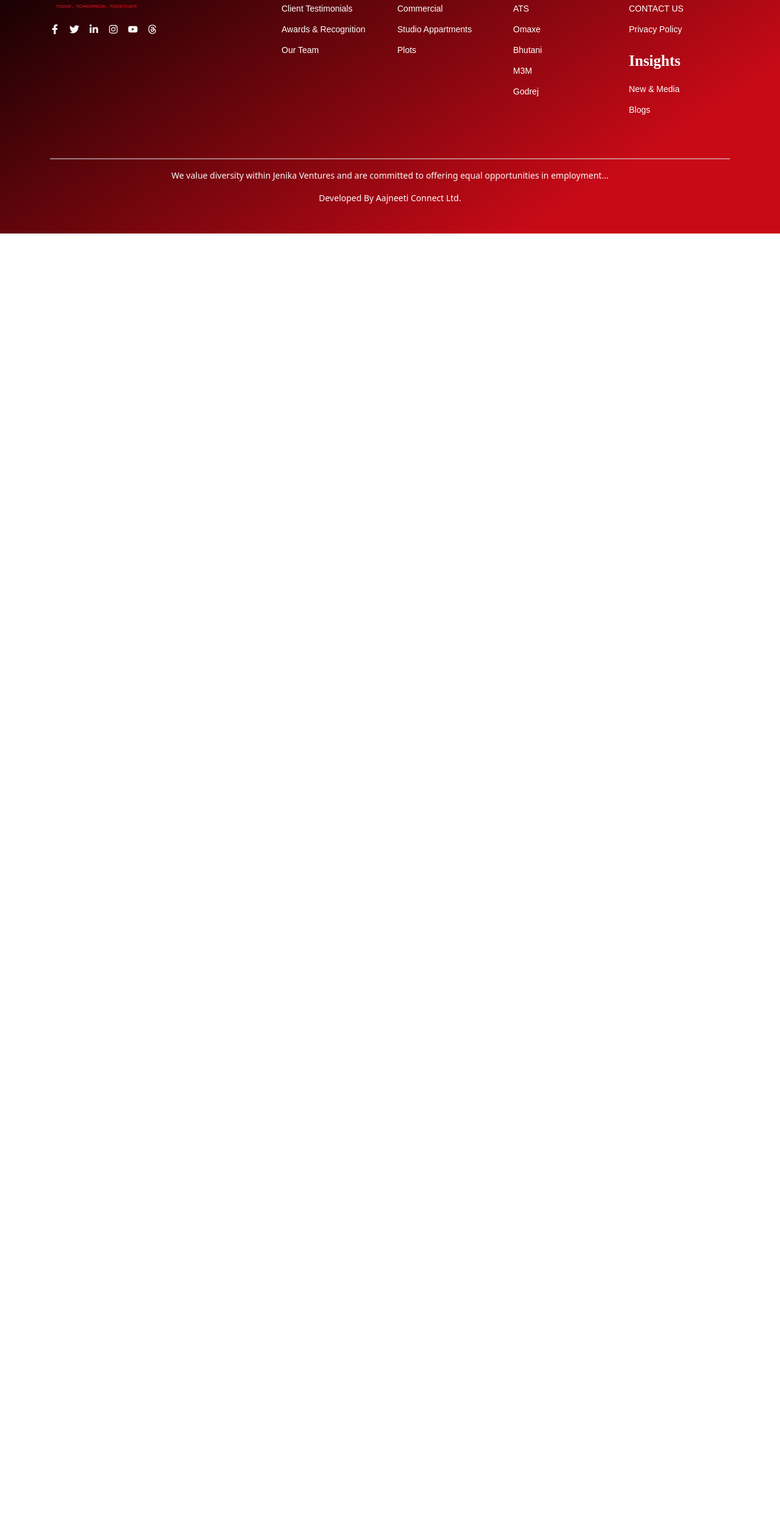
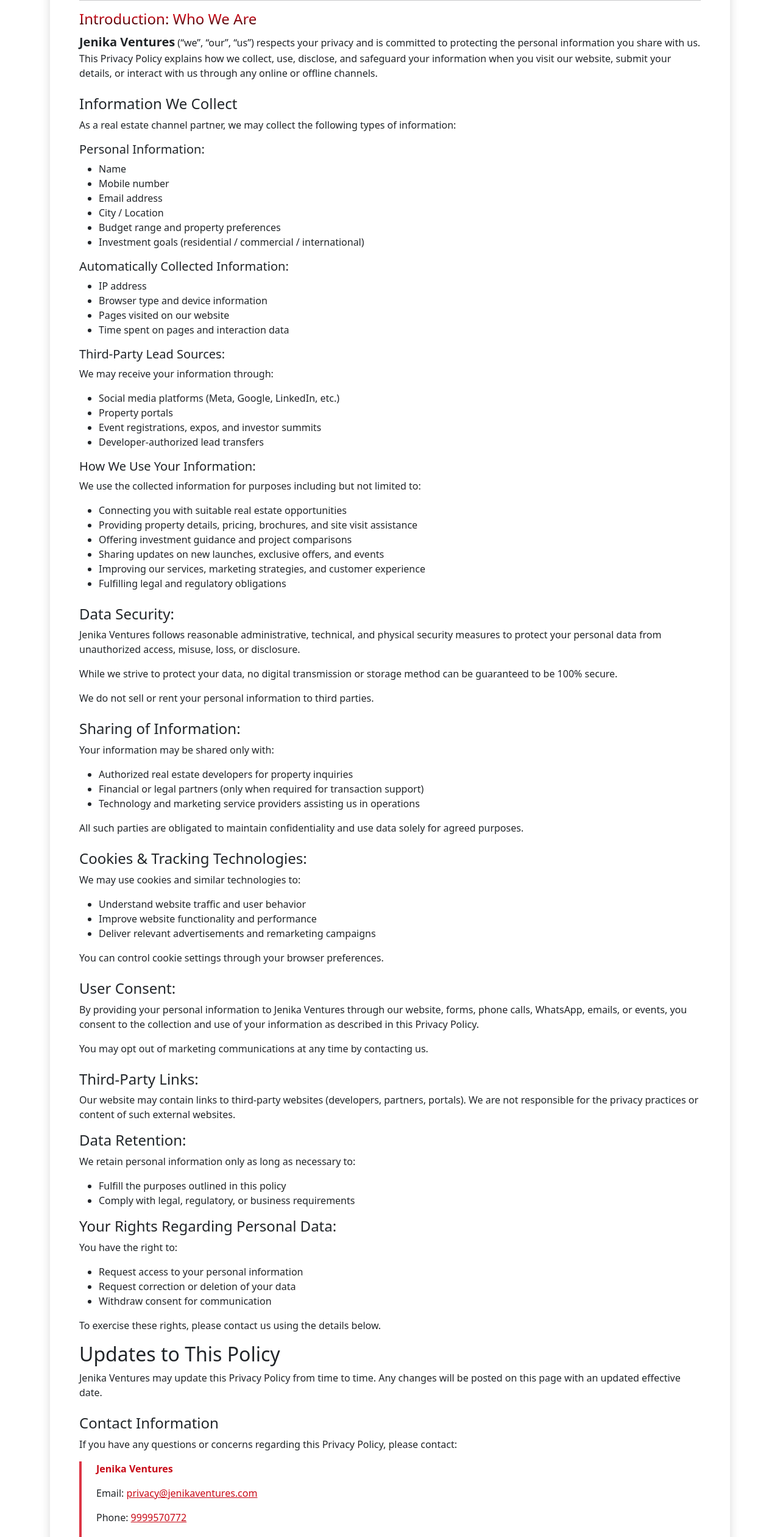
Before and after one commit to AkhilAajneeti/propertylisting, a React (Vite) app: page /privacypolicy in a window 1280 px wide. Shown: the part 259-2780 px from the top of the page at 61% size. Before the commit the page ends 800 px from the top, so only its background shows below. Built offline with nearby package versions, Linux system fonts and the light colour scheme.

Commit message:
add privacy policy page

```diff
--- a/src/App.css
+++ b/src/App.css
@@ -1539,7 +1539,7 @@
 
 .swiper-button-next,
 .swiper-button-prev {
-  background: #e94b35;
+  background: #c80a17;
   color: #fff;
   font-size: 10px !important;
   padding: 15px;
@@ -1574,7 +1574,7 @@
 }
 
 .custom-pagination .swiper-pagination-bullet-active {
-  background: #e94b35;
+  background: #ab020e;
   width: 35px;
 
 }
@@ -3269,3 +3269,20 @@
 .contactCard .card{
 min-height:302px;
 }
+
+.privacy li {
+   list-style-type: disc!important;
+}
+
+.color-mehroon{
+  color: #c80a17;
+}
+.privacyContact{
+  font-weight: 500;
+}
+.privacyContact a{
+  color:#c80a17 ;
+}
+.privacyContact a:hover{
+  color:#ab020e ;
+}
--- a/src/App.jsx
+++ b/src/App.jsx
@@ -23,6 +23,7 @@
 import Lenis from "@studio-freight/lenis";
 import { ScrollTrigger } from "gsap/ScrollTrigger";
 import gsap from "gsap";
+import PrivacyPolicy from "./pages/PrivacyPolicy";
 gsap.registerPlugin(ScrollTrigger); // 👈 REQUIRED
 function App() {
   useEffect(() => {
@@ -71,6 +72,7 @@
         <Route path="/thankyou" element={<Thankyou />} />
         <Route path="/job/:id" element={<JobDescription />} />
         <Route path="/search-projects" element={<SearchedProject />} />
+        <Route path="/privacypolicy" element={<PrivacyPolicy/>} />
       </Routes>
       <Footer />
     </>
--- a/src/components/Footer.jsx
+++ b/src/components/Footer.jsx
@@ -183,11 +183,11 @@
               </li>
               <li>
                 <Link to="/contact" className="link link--metis">
-                  CONTACT US
+                  Contact us
                 </Link>
               </li>
               <li>
-                <Link href="/privacypolicy" className="link link--metis">
+                <Link to="/privacypolicy" className="link link--metis">
                   Privacy Policy
                 </Link>
               </li>
--- /dev/null
+++ b/src/pages/PrivacyPolicy.jsx
@@ -0,0 +1,226 @@
+import React from "react";
+
+const PrivacyPolicy = () => {
+  return (
+    <section className="pb-5 pt-3">
+      <div className="container">
+        <div className="bg-white p-2 p-sm-5 rounded shadow">
+          <h2 className="pb-3 text-center text-gradient">Privacy-Policy</h2>
+          <hr />
+          {/* Header */}
+          {/* <div className="border-start border-5 border-warning ps-4 mb-4 fst-italic">
+            <h6 className="mb-1">Effective Date: 16 July 2025</h6>
+            <h6 className="mb-1">
+              Celebration Spaces (A Unit of AAJneeti Connect Ltd.)
+            </h6>
+            <h6 className="mb-0">
+              Website:{" "}
+              <a
+                href="https://celebrationspaces.com"
+                target="_blank"
+                rel="noopener noreferrer"
+              >
+                https://celebrationspaces.com
+              </a>
+            </h6>
+          </div> */}
+
+          {/* Intro */}
+          <h4 className="text-gradient">Introduction: Who We Are</h4>
+          <p>
+            <strong className="fs-5">Jenika Ventures</strong> (“we”, “our”, “us”) respects your
+            privacy and is committed to protecting the personal information you
+            share with us. This Privacy Policy explains how we collect, use,
+            disclose, and safeguard your information when you visit our website,
+            submit your details, or interact with us through any online or
+            offline channels.
+          </p>
+
+          {/* Information Collection */}
+          <h4 className="mt-4"> Information We Collect</h4>
+          <p>
+            As a real estate channel partner, we may collect the following types
+            of information:
+          </p>
+
+          <h5 className="mt-3">Personal Information:</h5>
+          <ul className="privacy">
+            <li>Name</li>
+            <li>Mobile number</li>
+            <li>Email address</li>
+            <li>City / Location</li>
+            <li>Budget range and property preferences</li>
+            <li>Investment goals (residential / commercial / international)</li>
+          </ul>
+
+          <h5 className="mt-3">Automatically Collected Information:</h5>
+          <ul className="privacy">
+            <li>IP address</li>
+            <li>Browser type and device information</li>
+            <li>Pages visited on our website</li>
+            <li>Time spent on pages and interaction data</li>
+          </ul>
+
+          {/* Non-Personal Info */}
+          <h5 className="mt-3">Third-Party Lead Sources:</h5>
+          <p>We may receive your information through:</p>
+          <ul className="privacy">
+            <li>Social media platforms (Meta, Google, LinkedIn, etc.)</li>
+            <li>Property portals</li>
+            <li>Event registrations, expos, and investor summits</li>
+            <li>Developer-authorized lead transfers</li>
+          </ul>
+
+          <h5>How We Use Your Information:</h5>
+          <p>
+            We use the collected information for purposes including but not
+            limited to:
+          </p>
+          <ul className="privacy">
+            <li>Connecting you with suitable real estate opportunities</li>
+            <li>
+              Providing property details, pricing, brochures, and site visit
+              assistance
+            </li>
+            <li>Offering investment guidance and project comparisons</li>
+            <li>
+              Sharing updates on new launches, exclusive offers, and events
+            </li>
+            <li>
+              Improving our services, marketing strategies, and customer
+              experience
+            </li>
+            <li>Fulfilling legal and regulatory obligations</li>
+          </ul>
+
+          {/* Cookies */}
+          <h4 className="mt-4">Data Security:</h4>
+          <p>
+            Jenika Ventures follows reasonable administrative, technical, and
+            physical security measures to protect your personal data from
+            unauthorized access, misuse, loss, or disclosure.
+          </p>
+          <p>
+            While we strive to protect your data, no digital transmission or
+            storage method can be guaranteed to be 100% secure.
+          </p>
+          <p>
+            We do not sell or rent your personal information to third parties.
+          </p>
+
+          {/* Security */}
+          <h4 className="mt-4">Sharing of Information:</h4>
+          <p>Your information may be shared only with:</p>
+          <ul className="privacy">
+            <li>Authorized real estate developers for property inquiries</li>
+            <li>
+              Financial or legal partners (only when required for transaction
+              support)
+            </li>
+            <li>
+              Technology and marketing service providers assisting us in
+              operations
+            </li>
+          </ul>
+          <p>
+            All such parties are obligated to maintain confidentiality and use
+            data solely for agreed purposes.
+          </p>
+
+          {/* Rights */}
+          <h4 className="mt-4">Cookies & Tracking Technologies:</h4>
+          <p>We may use cookies and similar technologies to:</p>
+          <ul className="privacy">
+            <li>Understand website traffic and user behavior</li>
+            <li>Improve website functionality and performance</li>
+            <li>Deliver relevant advertisements and remarketing campaigns</li>
+          </ul>
+          <p>
+            You can control cookie settings through your browser preferences.
+          </p>
+
+          {/* Rights */}
+          <h4 className="mt-4">User Consent:</h4>
+          <p>
+            By providing your personal information to Jenika Ventures through
+            our website, forms, phone calls, WhatsApp, emails, or events, you
+            consent to the collection and use of your information as described
+            in this Privacy Policy.
+          </p>
+          <p>
+            You may opt out of marketing communications at any time by
+            contacting us.
+          </p>
+
+          <h4 className="mt-4">Third-Party Links:</h4>
+          <p>
+            Our website may contain links to third-party websites (developers,
+            partners, portals). We are not responsible for the privacy practices
+            or content of such external websites.
+          </p>
+
+          <h4>Data Retention:</h4>
+          <p>We retain personal information only as long as necessary to:</p>
+          <ul className="privacy">
+            <li>Fulfill the purposes outlined in this policy</li>
+            <li>Comply with legal, regulatory, or business requirements</li>
+          </ul>
+
+          <h4>Your Rights Regarding Personal Data:</h4>
+          <p>You have the right to:</p>
+          <ul className="privacy">
+            <li>Request access to your personal information</li>
+            <li>Request correction or deletion of your data</li>
+            <li>Withdraw consent for communication</li>
+          </ul>
+          <p>
+            To exercise these rights, please contact us using the details below.
+          </p>
+
+          <h2>Updates to This Policy</h2>
+          <p>
+            Jenika Ventures may update this Privacy Policy from time to time.
+            Any changes will be posted on this page with an updated effective
+            date.
+          </p>
+
+          {/* Contact */}
+
+            <h4 className="mt-4">Contact Information</h4>
+            <p>
+              If you have any questions or concerns regarding this Privacy
+              Policy, please contact:
+            </p>
+
+             <div className="border-start border-4 border-danger ps-4 privacyContact">
+                   <p className="color-mehroon">
+              <strong>Jenika Ventures</strong>
+            </p>
+            <p>
+              Email:{" "}
+              <a href="mailto:privacy@jenikaventures.com">
+                privacy@jenikaventures.com
+              </a>
+            </p>
+            <p>
+              Phone: <a href="tel:9999570772">9999570772</a>
+            </p>
+            <p>
+              Website:{" "}
+              <a
+                href="https://jenikaventures.com"
+                target="_blank"
+                rel="noopener noreferrer"
+              >
+                jenikaventures.com
+              </a>
+            </p>
+            </div>
+
+        </div>
+      </div>
+    </section>
+  );
+};
+
+export default PrivacyPolicy;
```
